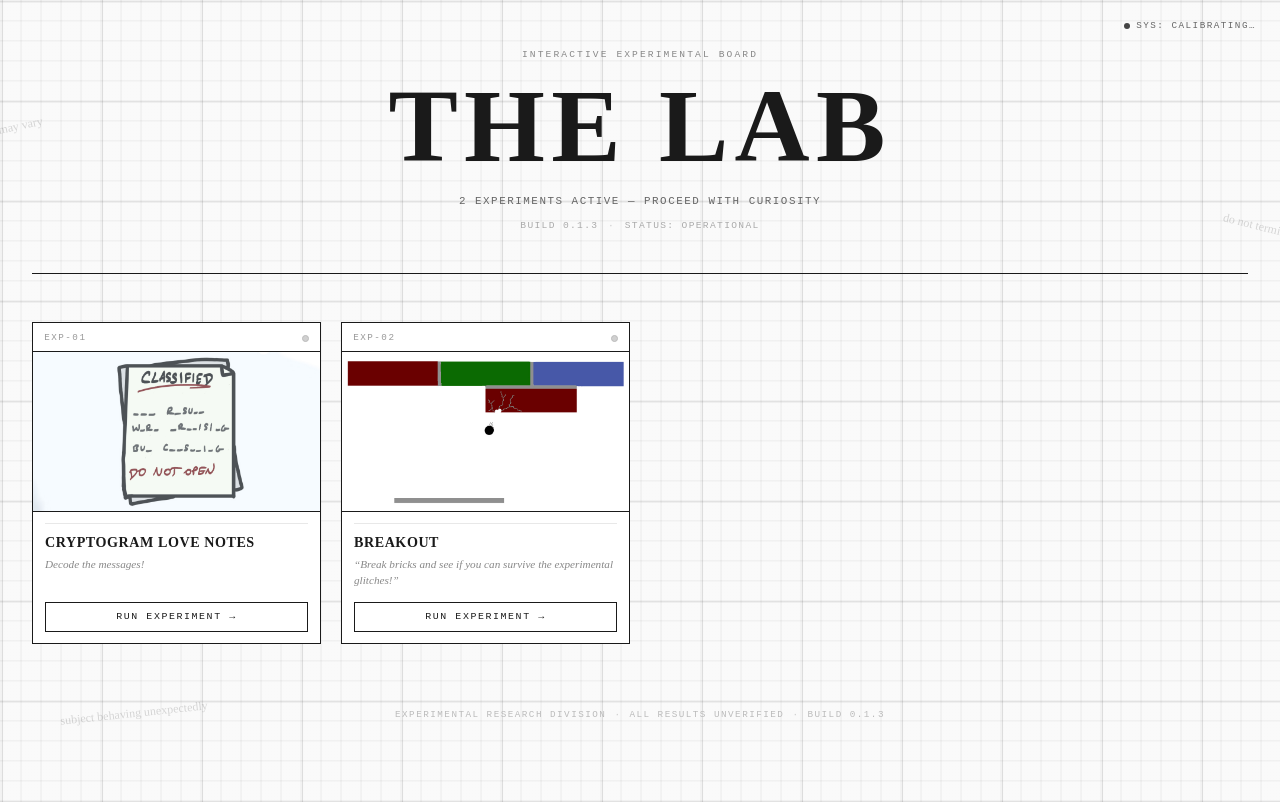
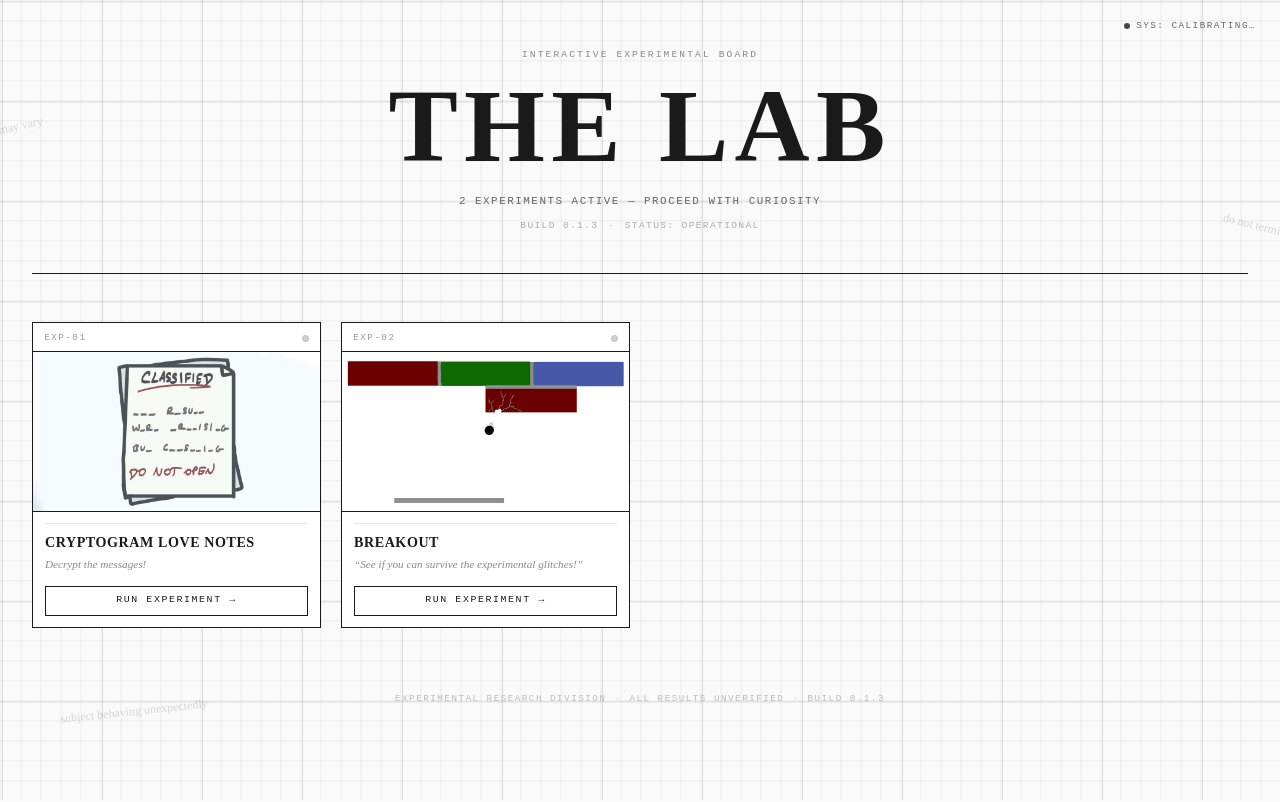
Before and after one commit to mp0549/lab, a React (Vite) app: page / in a window 1280 px wide. Shown: the top 802 px of the page. Built offline with nearby package versions, Linux system fonts and the light colour scheme.

Commit message:
Update site

```diff
--- a/index.html
+++ b/index.html
@@ -3,8 +3,8 @@
   <head>
     <meta charset="utf-8" />
     <meta name="viewport" content="width=device-width, initial-scale=1.0" />
-    <link rel="icon" href="src/assets/photos/3leafclovergreen.png" />
-    <title>Anniversary Games</title>
+    <link rel="icon" href="src/assets/photos/beaker.png" />
+    <title>The Lab.</title>
     <link rel="preconnect" href="https://fonts.googleapis.com">
     <link rel="preconnect" href="https://fonts.gstatic.com" crossorigin>
     <link href="https://fonts.googleapis.com/css2?family=Bungee:wght@400;700&display=swap" rel="stylesheet">
--- a/src/gamesData.js
+++ b/src/gamesData.js
@@ -8,14 +8,14 @@ const games = [
     {
     id: 'cryptogram',
     title: 'Cryptogram Love Notes',
-    tagline: 'Decode the messages!',
+    tagline: 'Decrypt the messages!',
     route: '/cryptogram',
     image: cryptogramthumbnail
   },
   {
     id: 'breakout',
     title: 'Breakout',
-    tagline: '“Break bricks and see if you can survive the experimental glitches!”',
+    tagline: '“See if you can survive the experimental glitches!”',
     route: '/breakout',
     image: brickbreaker
   },
```
Also changed, not shown: src/assets/photos/beaker.png (added), 3 other files (tests, documents, lock files or other folders).
